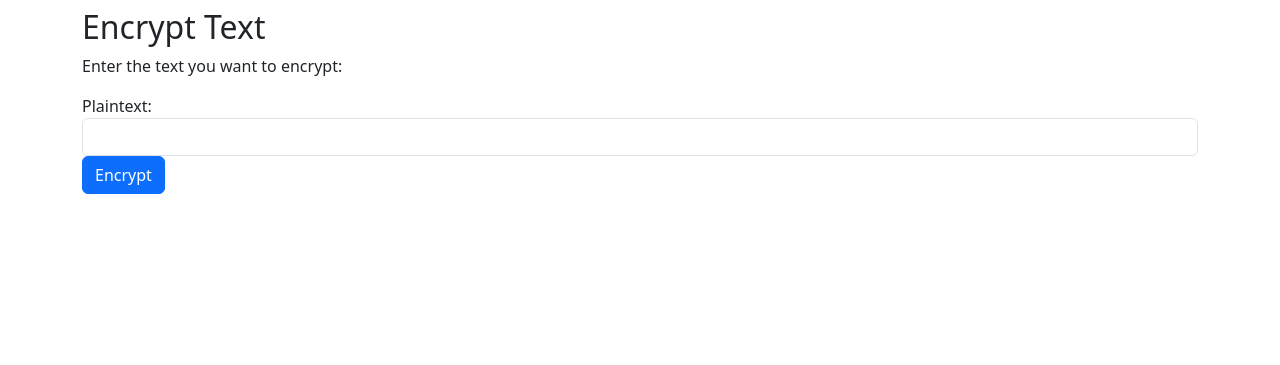
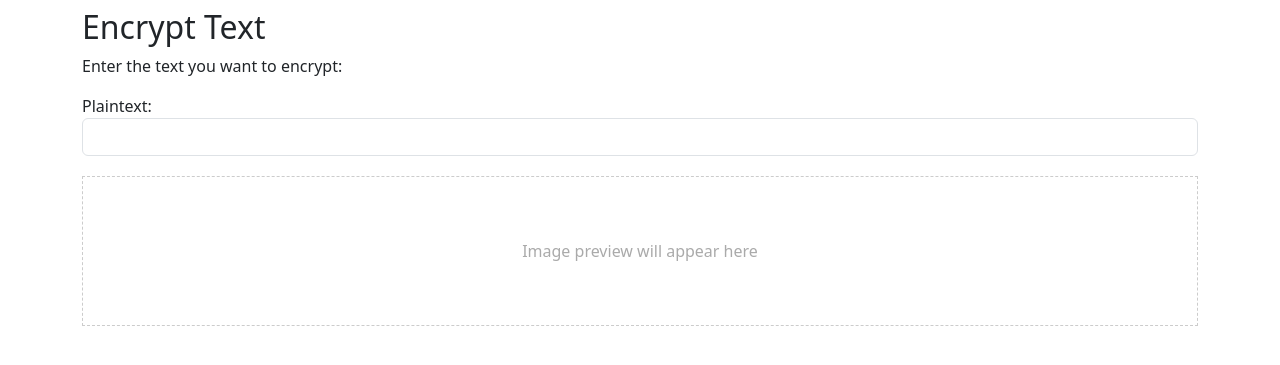
Before and after one commit to joe-magg/Bitcamp-2025, a Flask app: page /encrypt in a window 1280 px wide. Shown: the part 82-447 px from the top of the page. Run offline with Flask 3, Linux system fonts and the light colour scheme.

Commit message:
Setup image preview and checks for text and image

```diff
--- a/templates/encrypt.html
+++ b/templates/encrypt.html
@@ -2,21 +2,79 @@
 {% block content %}
     <h2>Encrypt Text</h2>
     <p>Enter the text you want to encrypt:</p>
-    <form method="post">
+    <form method="post" enctype="multipart/form-data">
         <div class="form-group">
             <label for="plaintext">Plaintext:</label>
             <input type="text" class="form-control" id="plaintext" name="plaintext" required>
         </div>
-        <button type="submit" class="btn btn-primary">Encrypt</button>
+
+        <div id="image_container" style="margin-top: 20px; border: 1px dashed #ccc; min-height: 150px; text-align: center; padding: 10px; display: flex; align-items: center; justify-content: center;">
+            <span id="image_placeholder" style="color: #aaa;">Image preview will appear here</span>
+            <img id="selected_image_preview" src="" alt="Selected Image Preview" style="max-width: 100%; max-height: 300px; height: auto; display: none;">
+        </div>
+
+        <button type="submit" id="encrypt_button" class="btn btn-primary mt-3" style="display: none;">Encrypt</button>
     </form>
+
     {% if ciphertext %}
-        <div class="alert alert-success mt-3">
-            <strong>Ciphertext:</strong> {{ ciphertext }}
+    <div class="alert alert-success mt-3">
+        <strong>Ciphertext (Embedded in processed image):</strong> {{ ciphertext }}
         </div>
-         <div class="mt-3">
-            <a href="{{ url_for('decrypt', ciphertext=ciphertext, plaintext=plaintext) }}" class="btn btn-secondary">
-                Go to Decrypt with this Ciphertext
-            </a>
-        </div>
+    {% if processed_image_url %}
+    <div class="mt-3">
+         <a href="{{ processed_image_url }}" class="btn btn-info" download="encrypted_image.png">Download Encrypted Image</a>
+    </div>
     {% endif %}
+
+   <div class="mt-3">
+        <a href="{{ url_for('decrypt', ciphertext=ciphertext) }}" class="btn btn-secondary">
+             Go to Decrypt
+        </a>
+    </div>
+
+    {% endif %}
+
+    {% if error %}
+    <div class="alert alert-danger mt-3">
+        <strong>Error:</strong> {{ error }}
+    </div>
+    {% endif %}
+
+<script>
+    const imageUpload = document.getElementById('image_upload');
+    const imagePreview = document.getElementById('selected_image_preview');
+    const imageContainer = document.getElementById('image_container');
+    const imagePlaceholder = document.getElementById('image_placeholder');
+    const encryptButton = document.getElementById('encrypt_button');
+
+    imageUpload.addEventListener('change', function(event) {
+        const file = event.target.files[0];
+
+        if (file) {
+            // File selected
+            const reader = new FileReader();
+
+            reader.onload = function(e) {
+                imagePreview.src = e.target.result;
+                imagePreview.style.display = 'block'; // Show the image element
+                imagePlaceholder.style.display = 'none'; // Hide the placeholder text
+                imageContainer.style.borderStyle = 'solid'; // Optional: change border style
+                encryptButton.style.display = 'block'; // Show the encrypt button
+            }
+
+            reader.readAsDataURL(file); // Read the file as a Data URL for preview
+        } else {
+            // No file selected or selection cancelled
+            imagePreview.src = ''; // Clear preview
+            imagePreview.style.display = 'none'; // Hide image element
+            imagePlaceholder.style.display = 'block'; // Show placeholder text
+            imageContainer.style.borderStyle = 'dashed'; // Revert border style
+            encryptButton.style.display = 'none'; // Hide the encrypt button
+        }
+    });
+
+    // Optional: Reset on form submission success/failure if needed,
+    // though a page reload typically handles this.
+</script>
+
 {% endblock %}
```
Also changed, not shown: requirements.txt (added).
